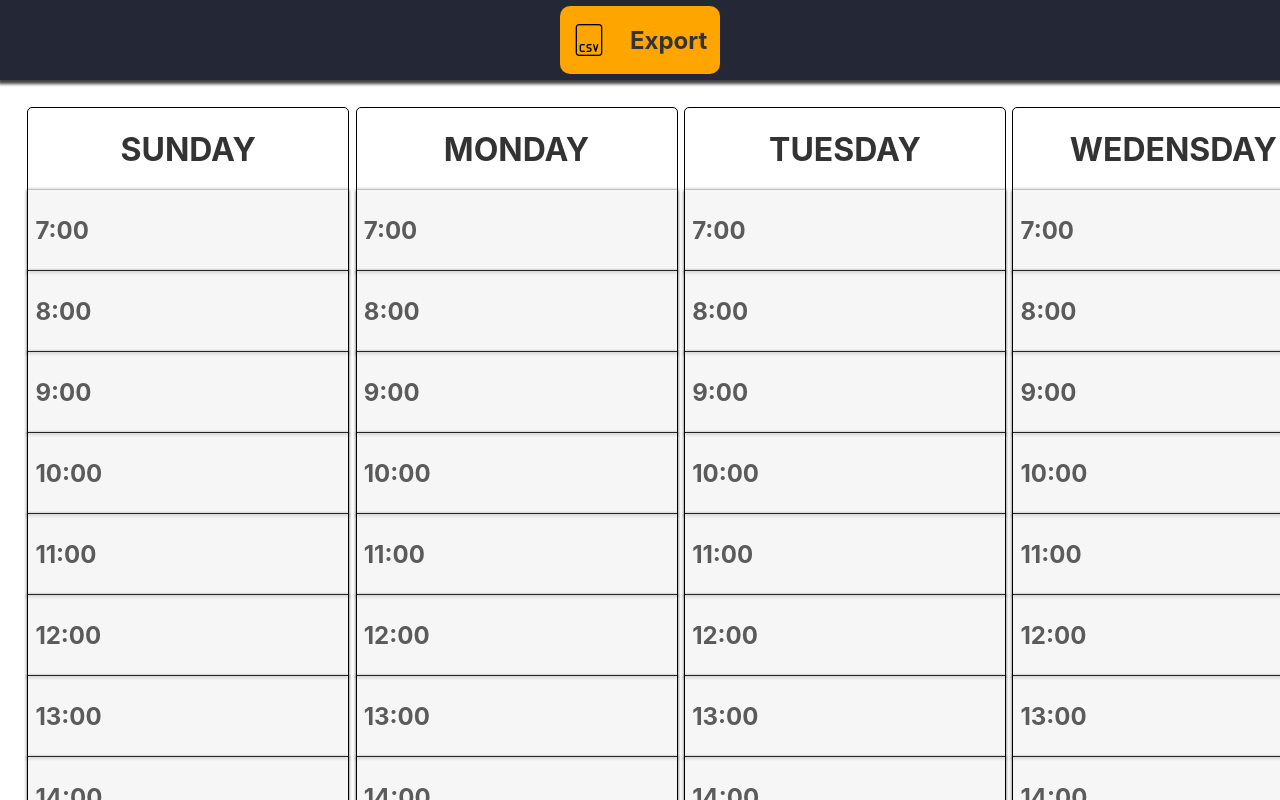
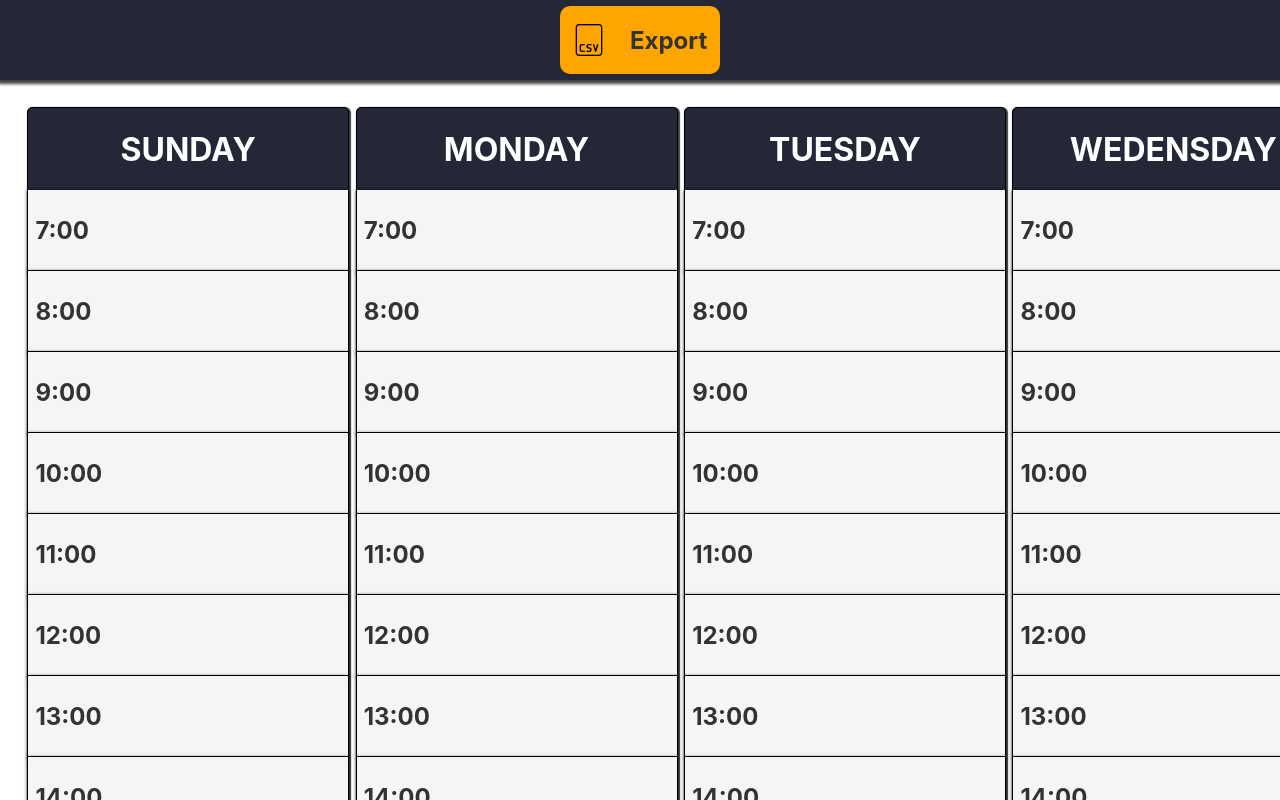
Before and after one commit to hansuribe/svelte-calendar, a Svelte app: page /#SUNDAY in a window 1280 px wide. Shown: the top 800 px of the page. Built offline with nearby package versions, Linux system fonts and the light colour scheme.

Commit message:
Refactored design

```diff
--- a/public/global.css
+++ b/public/global.css
@@ -1,5 +1,6 @@
 :root {
 	--primary: #0275d8;
+	--bg: rgb(35, 39, 54);
 }
 
 html, body {
--- a/src/components/Day.svelte
+++ b/src/components/Day.svelte
@@ -7,9 +7,15 @@
   .day {
     height: 100%;
     border: 1px solid black;
+    box-shadow: 1px 1px 1px 1px rgba(0,0,0, 0.75);
     margin: 0.2em;
     min-width: 20em;
     border-radius: 5px;
+    background: var(--bg);
+  }
+
+  h1 {
+    color: white;
   }
 
   @media only screen and (max-width: 1024px) {
--- a/src/components/Hour.svelte
+++ b/src/components/Hour.svelte
@@ -48,7 +48,6 @@
     box-shadow: 0px 1px 3px 1px rgba(0, 0, 0, 0.8);
     background-color: var(--bg);
     cursor: pointer;
-    opacity: 0.8;
   }
 
   .hour-container:hover {
--- a/src/components/Nav.svelte
+++ b/src/components/Nav.svelte
@@ -26,7 +26,7 @@
     width: 100vw;
     height: 5em;
     transition: 500ms cubic-bezier(0.215, 0.610, 0.5, 1);
-    background-color: rgb(35, 39, 54);
+    background-color: var(--bg);
     box-shadow: 1px 1px 3px 3px rgba(0, 0, 0, 0.75);
   }
 
```
